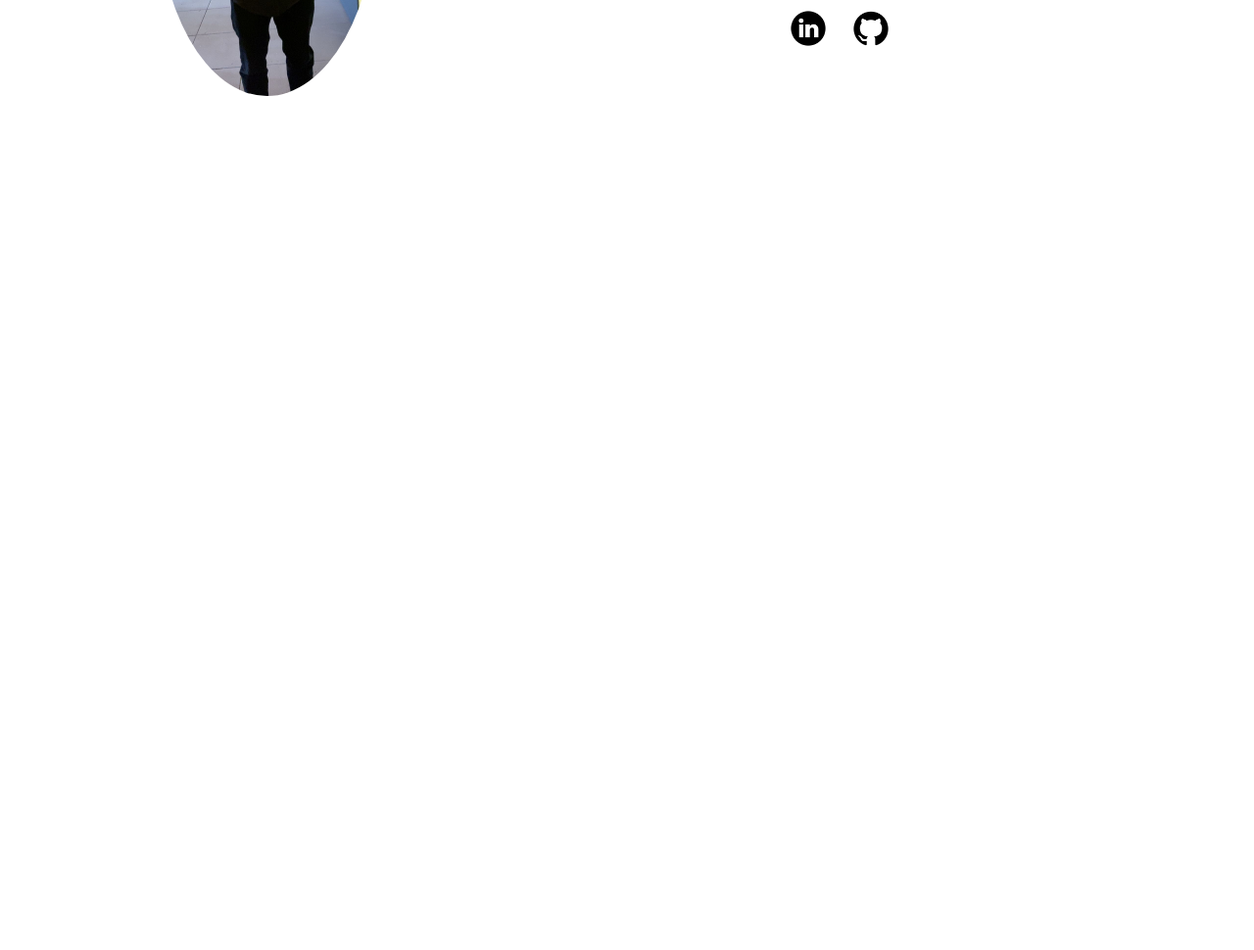
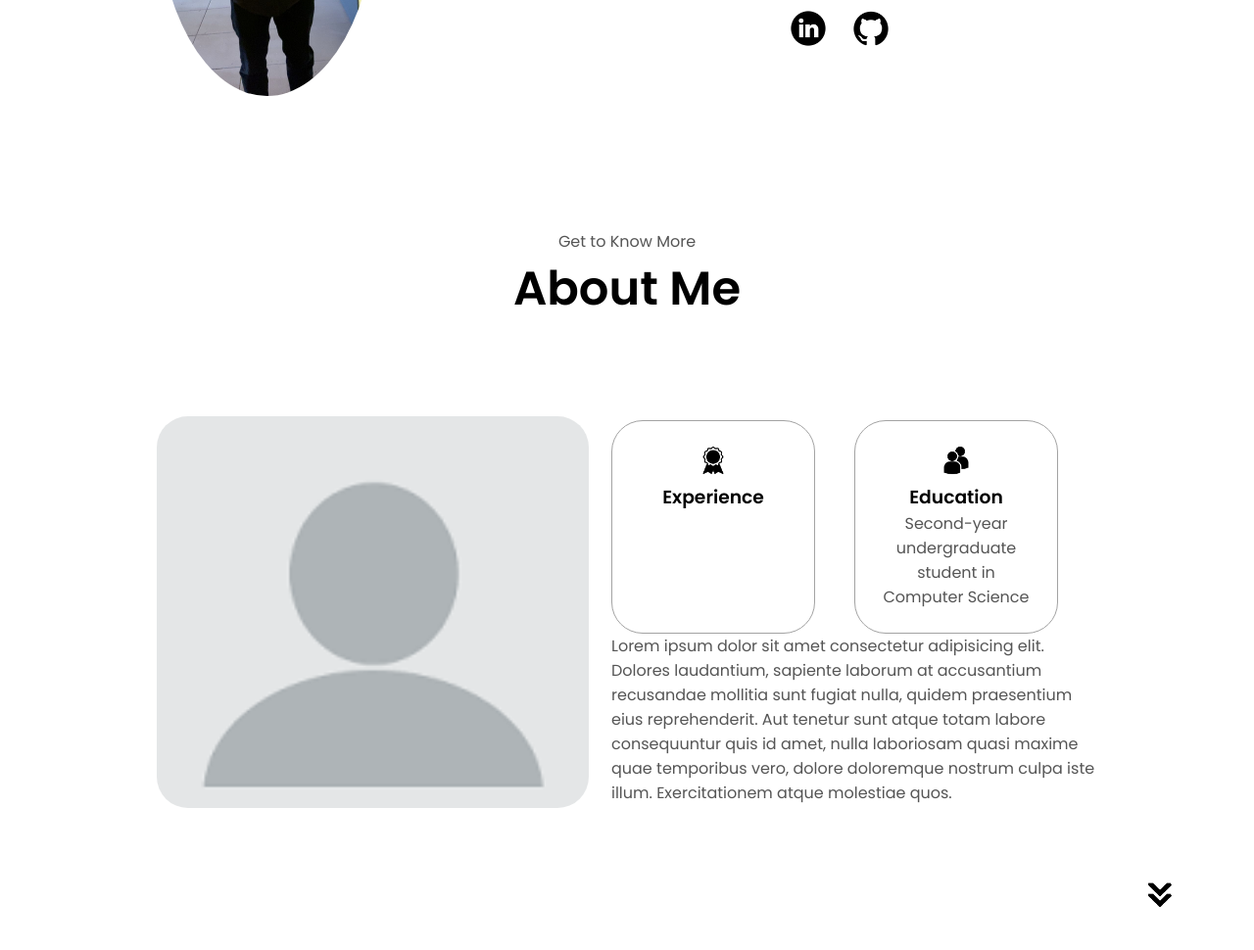
Before and after one commit to RaghidOsseiran/Portfolio-website, a PHP site: page / in a window 1280 px wide. Shown: the part 574-1544 px from the top of the page at 98% size. Before the commit the page ends 672 px from the top, so only its background shows below. Run offline with PHP 8.4, Linux system fonts and the light colour scheme.

Commit message:
finished the about me section

```diff
--- a/index.html
+++ b/index.html
@@ -56,6 +56,34 @@
         </div>
     </section>
 
+
+
+    <section id="about">
+        <p class="section__text__p1">Get to Know More</p>
+        <h1 class="title">About Me</h1>
+        <div class="section-container">
+            <div class="section__pic-container">
+                <img src="./assets/blankpp.png" alt="About profile picture" class="about-pic">
+            </div>
+            <div class="about-details-container">
+                <div class="about-containers">
+                    <div class="details-container">
+                        <img src="./assets/experience.png" alt="Experience icon" class="icon">
+                        <h3>Experience</h3>
+                    </div>
+                    <div class="details-container">
+                        <img src="./assets/education.png" alt="Education icon" class="icon">
+                        <h3>Education</h3>
+                        <p>Second-year undergraduate student in Computer Science</p>
+                    </div>
+                </div>
+                <div class="text-container">
+                    <p>Lorem ipsum dolor sit amet consectetur adipisicing elit. Dolores laudantium, sapiente laborum at accusantium recusandae mollitia sunt fugiat nulla, quidem praesentium eius reprehenderit. Aut tenetur sunt atque totam labore consequuntur quis id amet, nulla laboriosam quasi maxime quae temporibus vero, dolore doloremque nostrum culpa iste illum. Exercitationem atque molestiae quos.</p>
+                </div>
+            </div>
+        </div>
+        <img src="./assets/arrow.png" alt="Arrow icon" class="icon arrow" onclick="location.href='./#experience'">
+    </section>
     <script src="script.js"></script>
 </body>
 </html>
--- a/style.css
+++ b/style.css
@@ -285,3 +285,62 @@ section{
 .pp-class{
     border-radius: 50%;
 }
+
+
+/* ABOUT SECTION */
+
+
+#about{
+    position: relative;
+}
+
+
+.about-container{
+    gap: 2rem;
+    margin-bottom: 2rem;
+    margin-top: 2rem;
+}
+
+.about-details-container{
+    justify-content: center;
+    flex-direction: column;
+}
+
+.about-containers, .about-details-container{
+    display: flex;
+}
+
+
+.about-pic{
+    border-radius: 2rem;
+}
+
+.arrow{
+    position: absolute;
+    right: -5rem;
+    bottom: 2.5rem;
+}
+
+
+.details-container{
+    padding: 1.5rem;
+    flex: 1;
+    background: white;
+    border-radius: 2rem;
+    border: rgb(53, 53, 53) 0.1rem solid;
+    border-color: rgb(163,163,163);
+    text-align: center;
+    margin-right: 2.5rem;
+}
+
+
+.section-container{
+    gap: 4rem;
+    height: 80%;
+}
+
+.section__pic-container{
+    height: 400px;
+    width: 400px;
+    margin: auto 0;
+}
```
Also changed, not shown: assets/arrow.png (added), assets/education.png (added), assets/experience.png (added).
